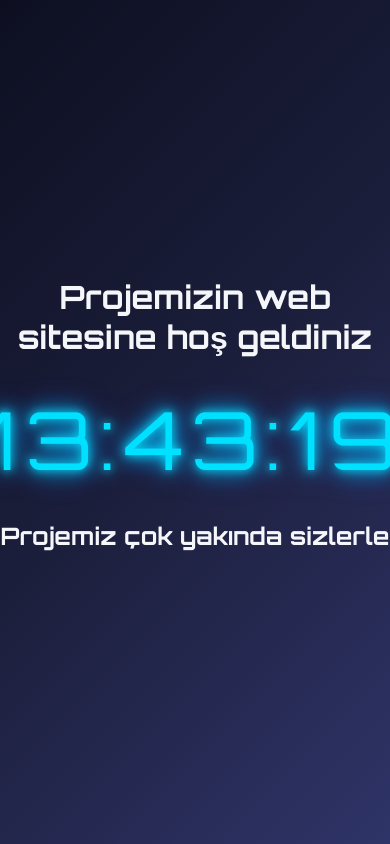
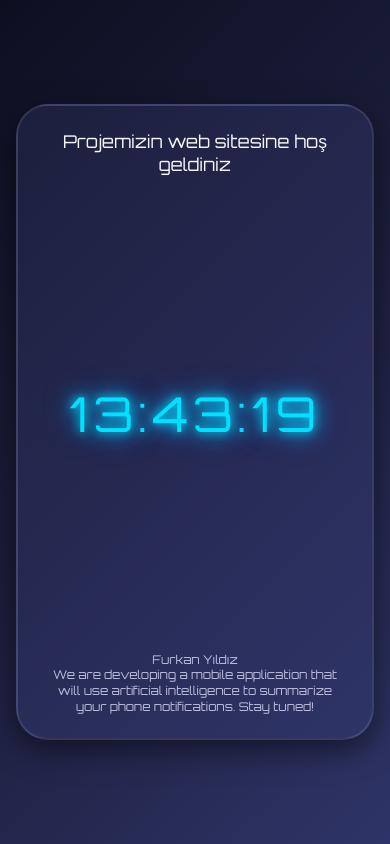
Before and after one commit to furkanbey01/proje-web-sitesi, a plain HTML site: page index.html in a window 390 px wide. Drawn offline with Linux system fonts and the light colour scheme.

Commit message:
Update index.html with mobile-responsive design and phone interface

```diff
--- a/index.html
+++ b/index.html
@@ -22,26 +22,51 @@
             display: flex;
             align-items: center;
             justify-content: center;
-            text-align: center;
             overflow: hidden;
+            padding: 1rem;
         }
 
-        .container {
-            animation: fadeIn 2s ease-in-out forwards;
+        /* Phone frame container */
+        .phone {
+            width: 100%;
+            max-width: 400px;
+            aspect-ratio: 9 / 16;
+            border: 2px solid rgba(255, 255, 255, 0.1);
+            border-radius: 2rem;
+            background: linear-gradient(135deg, #1c1f3c 0%, #2f3468 100%);
+            box-shadow: 0 10px 30px rgba(0, 0, 0, 0.5);
+            display: flex;
+            flex-direction: column;
+            justify-content: space-between;
+            padding: 1.5rem;
+            animation: fadeIn 1.5s ease-in-out forwards;
             opacity: 0;
         }
 
-        h1, h2 {
+        .phone .welcome {
+            font-size: 1.1rem;
+            text-align: center;
             margin-bottom: 1rem;
         }
 
-        #clock {
-            font-size: 5rem;
+        .phone #clock {
+            font-size: 3rem;
+            text-align: center;
             letter-spacing: 0.1em;
-            margin: 2rem 0;
+            margin: 1rem 0;
             color: #00e0ff;
             text-shadow: 0 0 10px #00e0ff, 0 0 20px #00e0ff, 0 0 30px #0066ff;
         }
+
+        .phone .info {
+            font-size: 0.75rem;
+            text-align: center;
+            color: #bbbbdd;
+            margin-top: 1rem;
+            line-height: 1.3;
+        }
+
+        /* Removed old #clock styles; now defined within .phone */
 
         /* Keyframes for fade-in animation */
         @keyframes fadeIn {
@@ -57,10 +82,14 @@
     </style>
 </head>
 <body>
-    <div class="container">
-        <h1>Projemizin web sitesine hoş geldiniz</h1>
+    <!-- Phone-shaped container for mobile friendly design -->
+    <div class="phone">
+        <div class="welcome">Projemizin web sitesine hoş geldiniz</div>
         <div id="clock">00:00:00</div>
-        <h2>Projemiz çok yakında sizlerle</h2>
+        <div class="info">
+            Furkan Yıldız<br/>
+            We are developing a mobile application that will use artificial intelligence to summarize your phone notifications. Stay tuned!
+        </div>
     </div>
 
     <script>
```
